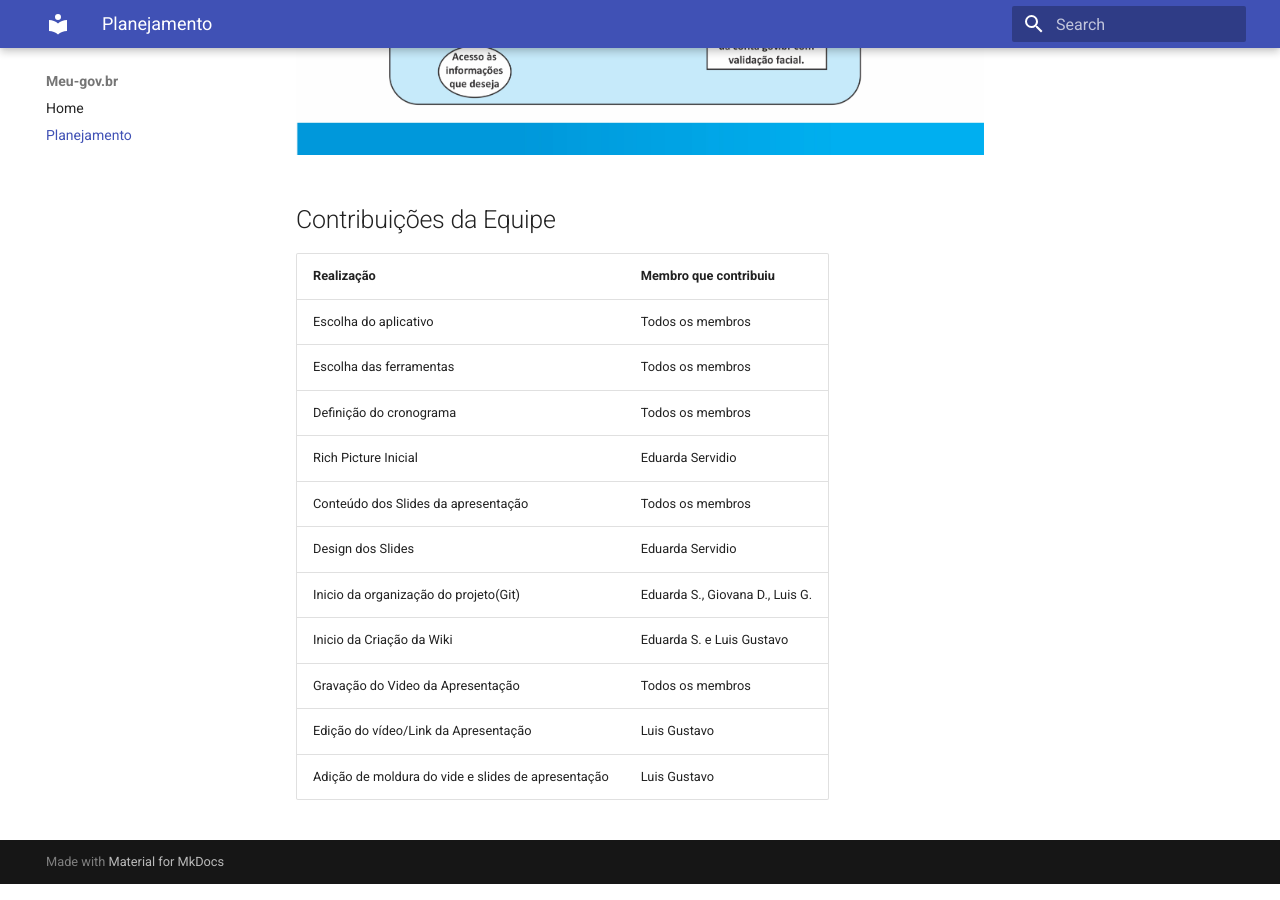
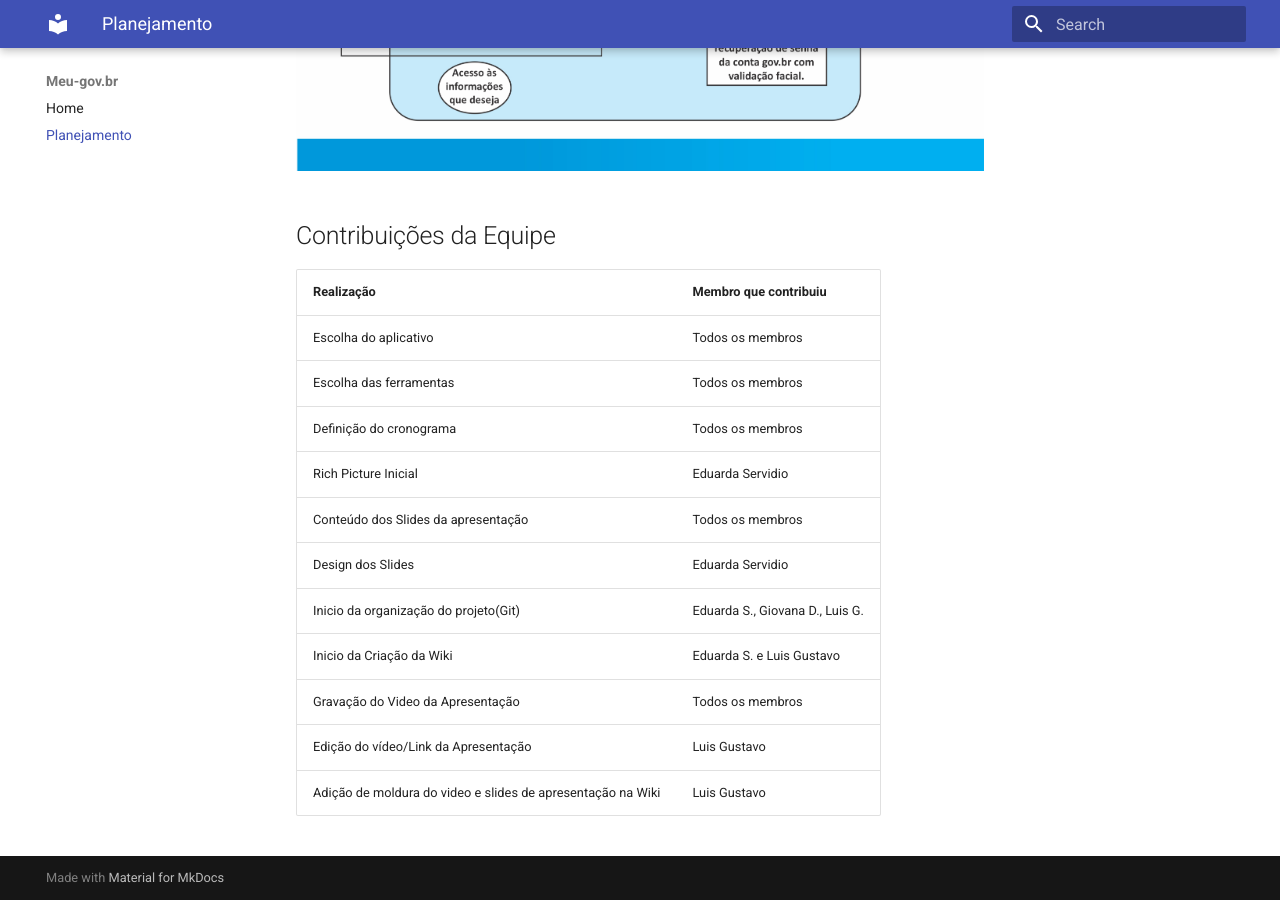
Before and after one commit to ServidioEC/2020.2-Meu-Gov.br, an MkDocs documentation site: the page built from docs/plan.md, in a window 1280 px wide and 900 px high, scrolled down 3780 px. Built offline with MkDocs 1.6.1 and Material for MkDocs 9.7.7, drawn with Linux system fonts in a browser that asks for light colours.

Commit message:
Pequenas correções

```diff
--- a/docs/plan.md
+++ b/docs/plan.md
@@ -14,7 +14,9 @@
     allow="accelerometer; autoplay; clipboard-write; encrypted-media; gyroscope; picture-in-picture"
     allowfullscreen></iframe>
 
+
 Slides da apresentação:
+
 ![image 1](imagens/Planejamento/apresentação.jpg)
 ![image 1](imagens/Planejamento/apresentação_1.jpg)
 ![image 1](imagens/Planejamento/apresentação_2.jpg)
@@ -24,16 +26,16 @@
 
 ## Contribuições da Equipe
 
-| Realização                                         | Membro que contribuiu           |
-| -------------------------------------------------- | ------------------------------- |
-| Escolha do aplicativo                              | Todos os membros                |
-| Escolha das ferramentas                            | Todos os membros                |
-| Definição do cronograma                            | Todos os membros                |
-| Rich Picture Inicial                               | Eduarda Servidio                |
-| Conteúdo dos Slides da apresentação                | Todos os membros                |
-| Design dos Slides                                  | Eduarda Servidio                |
-| Inicio da organização do projeto(Git)              | Eduarda S., Giovana D., Luis G. |
-| Inicio da Criação da Wiki                          | Eduarda S. e Luis Gustavo       |
-| Gravação do Video da Apresentação                  | Todos os membros                |
-| Edição do vídeo/Link da Apresentação               | Luis Gustavo                    |
-| Adição de moldura do vide e slides de apresentação | Luis Gustavo                    |
+| Realização                                                  | Membro que contribuiu           |
+| ----------------------------------------------------------- | ------------------------------- |
+| Escolha do aplicativo                                       | Todos os membros                |
+| Escolha das ferramentas                                     | Todos os membros                |
+| Definição do cronograma                                     | Todos os membros                |
+| Rich Picture Inicial                                        | Eduarda Servidio                |
+| Conteúdo dos Slides da apresentação                         | Todos os membros                |
+| Design dos Slides                                           | Eduarda Servidio                |
+| Inicio da organização do projeto(Git)                       | Eduarda S., Giovana D., Luis G. |
+| Inicio da Criação da Wiki                                   | Eduarda S. e Luis Gustavo       |
+| Gravação do Video da Apresentação                           | Todos os membros                |
+| Edição do vídeo/Link da Apresentação                        | Luis Gustavo                    |
+| Adição de moldura do video e slides de apresentação na Wiki | Luis Gustavo                    |
```
